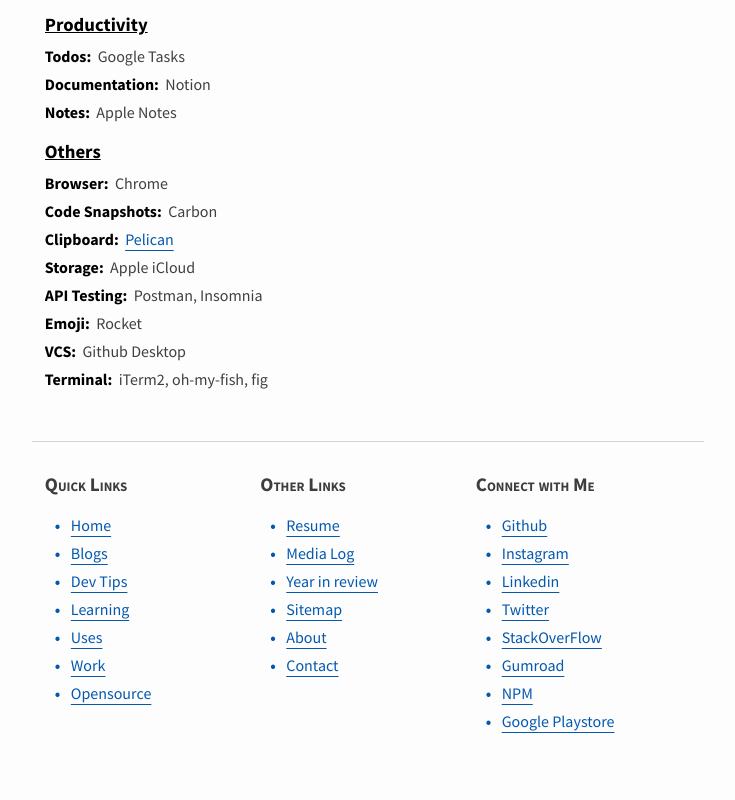
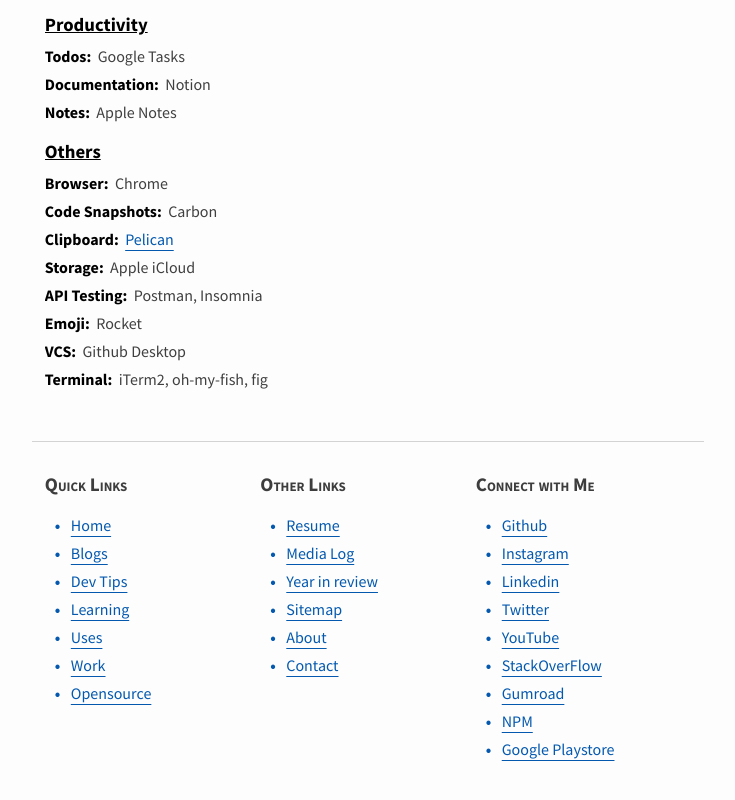
Before and after one commit to akulsr0/website, a Next.js app: page /uses in a window 1280 px wide. Shown: the part 596-1396 px from the top of the page, without its empty margins (272-1007 px from the left). Built offline with nearby package versions, Linux system fonts and the light colour scheme.

Commit message:
chore: use anchor tags for list items

```diff
--- a/src/components/Blogs/BlogListItem/NewBlogListItem.tsx
+++ b/src/components/Blogs/BlogListItem/NewBlogListItem.tsx
@@ -17,9 +17,7 @@
         <span style={{ color: isDarkTheme ? "#aaa" : "#3d3d3d" }}>{yyyy}</span>
       </div>
       <div>
-        <Link href={`/blogs/${blog.data.slug}`} passHref>
-          {blog.data.title}
-        </Link>
+        <a href={`/blogs/${blog.data.slug}`}>{blog.data.title}</a>
       </div>
     </div>
   );
--- a/src/constants/default.json
+++ b/src/constants/default.json
@@ -12,7 +12,8 @@
     "instagram": "https://instagram.com/akulsr0/",
     "linkedin": "https://linkedin.com/in/akulsr0/",
     "twitter": "https://twitter.com/akulsr0/",
-    "stackoverflow": "https://stackoverflow.com/users/11447138/akul-srivastava"
+    "stackoverflow": "https://stackoverflow.com/users/11447138/akul-srivastava",
+    "youtube": "https://www.youtube.com/@akulsr0"
   },
   "uses": {
     "Hardware": {
@@ -92,6 +93,7 @@
         { "href": "/instagram", "title": "Instagram", "openInNewTab": true },
         { "href": "/linkedin", "title": "Linkedin", "openInNewTab": true },
         { "href": "/twitter", "title": "Twitter", "openInNewTab": true },
+        { "href": "/youtube", "title": "YouTube", "openInNewTab": true },
         {
           "href": "/stackoverflow",
           "title": "StackOverFlow",
--- a/src/pages/dev-tips/index.tsx
+++ b/src/pages/dev-tips/index.tsx
@@ -61,9 +61,9 @@
           {formattedDate}
         </span>
         {"-"}
-        <Link href={`/dev-tips/${category}/${tip}`}>
+        <a href={`/dev-tips/${category}/${tip}`}>
           {tip.split("-").join(" ")}
-        </Link>
+        </a>
       </div>
     );
   });
```
